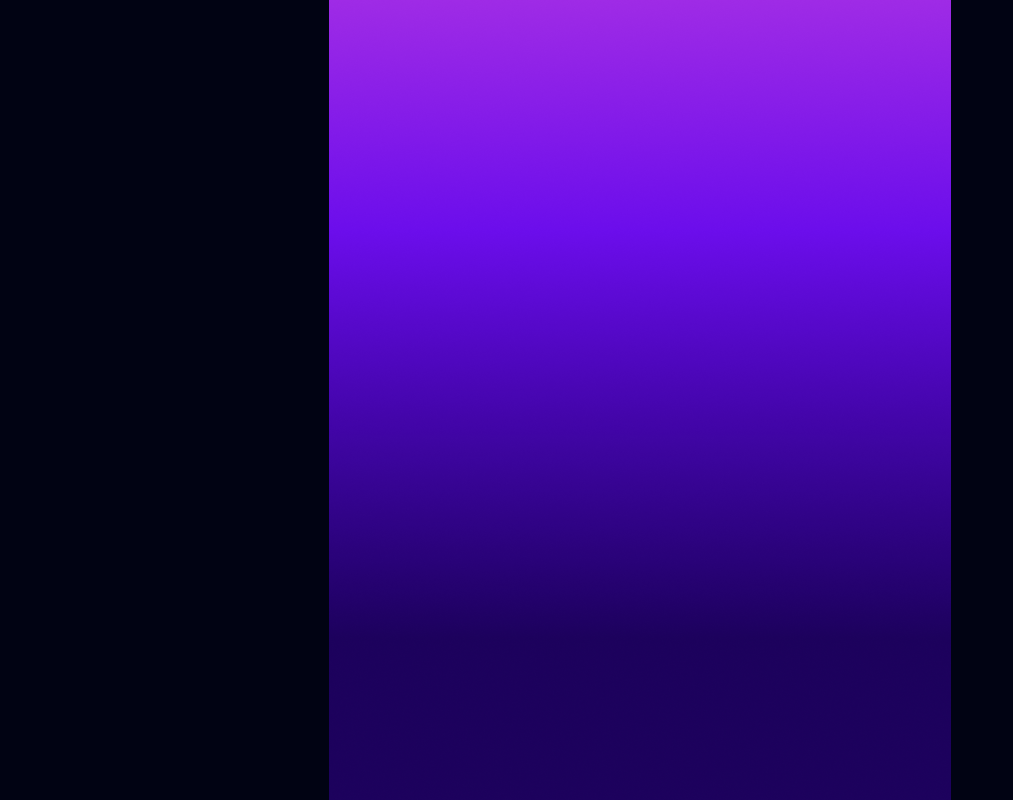
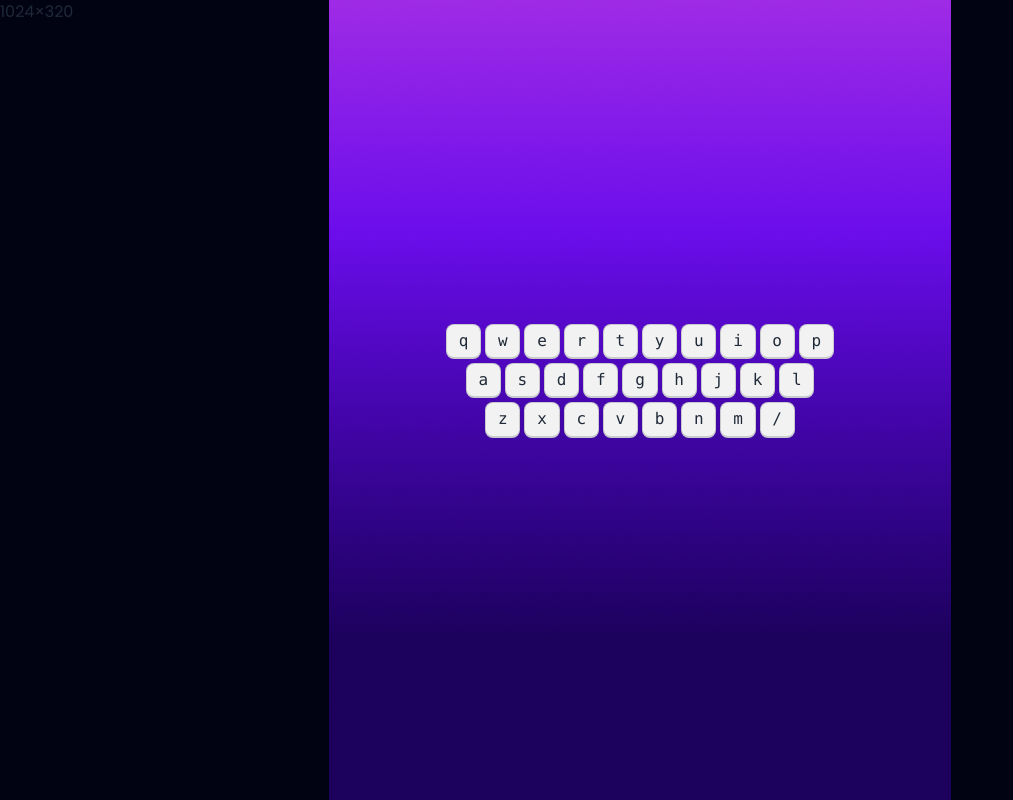
Before and after one commit to saiful797/Alpha-Clash-Pro, a plain HTML site: page index.html in a window 1280 px wide. Shown: the whole page, without its empty margins (0-1013 px from the left). Drawn offline with nearby package versions, Linux system fonts and the light colour scheme.

Commit message:
added play ground

```diff
--- a/index.html
+++ b/index.html
@@ -25,7 +25,45 @@
 
         <!-- Play Ground Start-->
         <section class="play-ground">
-
+            <!-- screen -->
+            <div class="artboard artboard-horizontal phone-6">1024×320</div>
+            <!-- Keyboard start -->
+            <div>
+                <div class="flex justify-center gap-1 my-1 w-full">
+                    <kbd class="kbd">q</kbd>
+                    <kbd class="kbd">w</kbd>
+                    <kbd class="kbd">e</kbd>
+                    <kbd class="kbd">r</kbd>
+                    <kbd class="kbd">t</kbd>
+                    <kbd class="kbd">y</kbd>
+                    <kbd class="kbd">u</kbd>
+                    <kbd class="kbd">i</kbd>
+                    <kbd class="kbd">o</kbd>
+                    <kbd class="kbd">p</kbd>
+                  </div>
+                  <div class="flex justify-center gap-1 my-1 w-full">
+                    <kbd class="kbd">a</kbd>
+                    <kbd class="kbd">s</kbd>
+                    <kbd class="kbd">d</kbd>
+                    <kbd class="kbd">f</kbd>
+                    <kbd class="kbd">g</kbd>
+                    <kbd class="kbd">h</kbd>
+                    <kbd class="kbd">j</kbd>
+                    <kbd class="kbd">k</kbd>
+                    <kbd class="kbd">l</kbd>
+                  </div>
+                  <div class="flex justify-center gap-1 my-1 w-full">
+                    <kbd class="kbd">z</kbd>
+                    <kbd class="kbd">x</kbd>
+                    <kbd class="kbd">c</kbd>
+                    <kbd class="kbd">v</kbd>
+                    <kbd class="kbd">b</kbd>
+                    <kbd class="kbd">n</kbd>
+                    <kbd class="kbd">m</kbd>
+                    <kbd class="kbd">/</kbd>
+                  </div>
+            </div>
+            <!-- keyboard end -->
         </section>
         <!-- Play Ground end -->
         <section class="score">
```
